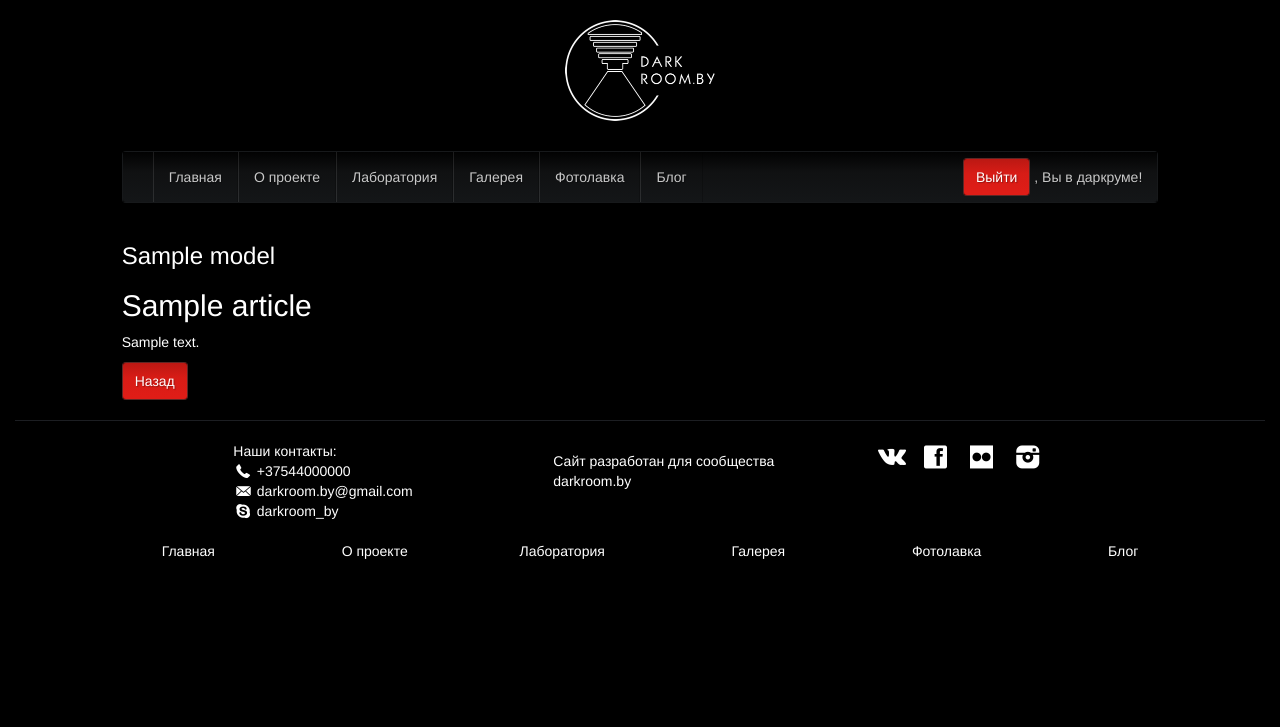
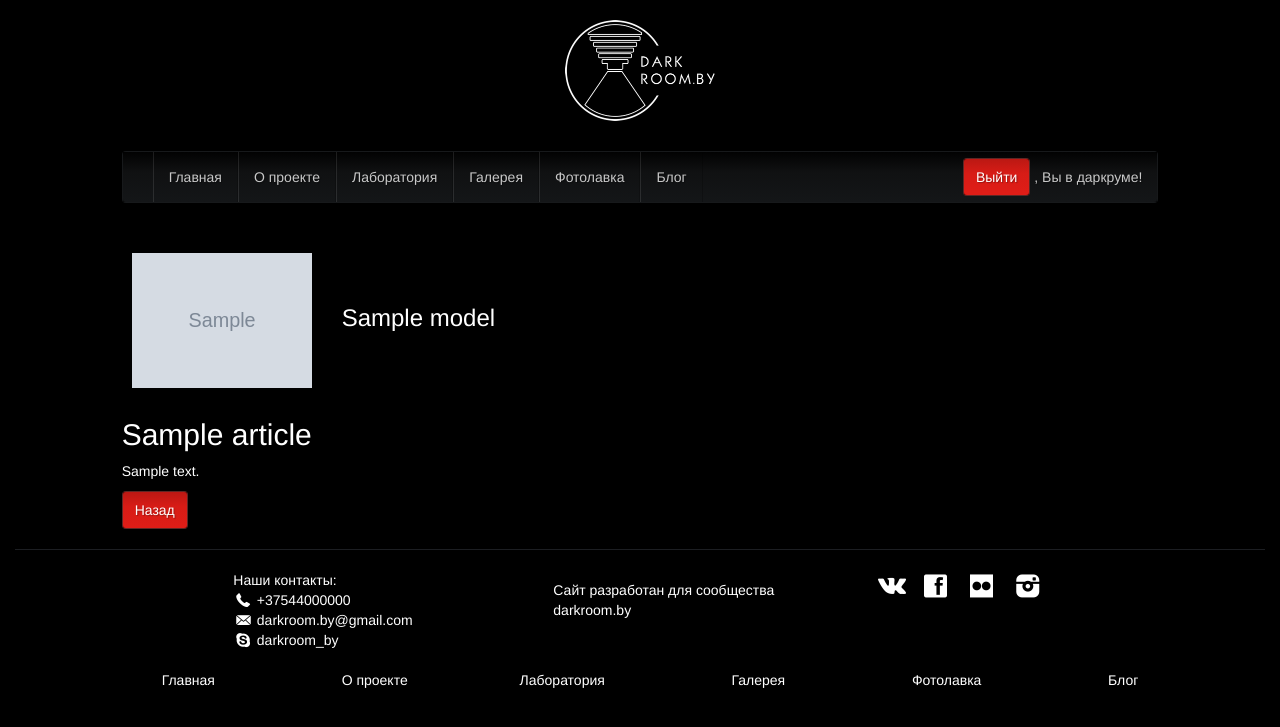
Before and after one commit to griboedovvladimir/diplom_yii_site, a Yii app: template views/site/blog.php in a window 1280 px wide. Shown: the top 727 px of the page. Run offline with PHP 8.4 and a stand-in for Yii, Linux system fonts and the light colour scheme; the template is opened without the code that fills it: most values are stand-ins (such as "Sample title", 1, 10 or a date in 2020); grey boxes marked "Sample" are stand-in pictures; data that the repository does not hold is empty; some libraries are stand-ins or nearby versions.

Commit message:
Two days before Z-day

```diff
--- a/controllers/SiteController.php
+++ b/controllers/SiteController.php
@@ -213,7 +213,9 @@
 
     public function actionProfile()
     {
-        return $this->render('profile',['model'=>$model]);
+        $get=Yii::$app->request->get('id');
+        $user = Users::findOne($get);
+        return $this->render('profile',['user'=>$user ]);
     }
 
     public function actionBlog()
--- a/views/layouts/main.php
+++ b/views/layouts/main.php
@@ -65,9 +65,11 @@
                         <p class="navbar-text navbar-right">
                             <?
                             if (Yii::$app->user->identity->username){
-                                $goToProfile= Yii::$app->user->identity->username;
-
-                            echo "&nbsp".Yii::$app->user->identity->username.", Вы в даркруме!";}
+                                $userid= Yii::$app->user->identity->users_id;
+                                $username=Yii::$app->user->identity->username;
+                                $goToProfile=Yii::$app->getUrlManager()->createUrl('profile');
+                                $linkToProfile="<a style='text-decoration: underline' href='$goToProfile'>$username</a>";
+                            echo "&nbsp".$linkToProfile.", Вы в даркруме!";}
                             else {echo "&nbsp Пока что Ваш статуст \"Гость\"";}
                             ?>
                         </p>
--- a/views/site/blog.php
+++ b/views/site/blog.php
@@ -13,11 +13,13 @@
 
     <div class="row blogpage">
     <div class="col-md-1"></div>
-    <div class="col-md-6 blogback">
+    <div class="col-md-8 blogback">
 
 <?php
 foreach ($models as $mod) {
-    echo "<a href=".Yii::$app->getUrlManager()->createUrl('blog')."/".$mod->blog_id."><h3>".$mod->title."</h3></a>";
+    $img="<img class='blogimg' src='/".$mod->blog_image."'>";
+    $title="<div class='blogtitle'>$mod->title</div>";
+    echo "<a href=".Yii::$app->getUrlManager()->createUrl('blog')."/".$mod->blog_id."><h3>".$img.$title."</h3></a>";
 }
 $get=Yii::$app->request->get('id');
 
--- a/web/css/style.css
+++ b/web/css/style.css
@@ -558,6 +558,17 @@
 .blogback{
     background-color: rgba(0,0,0,0.3);
 }
+.blogimg{
+    display: inline-block;
+    max-width: 200px;
+    padding: 10px;
+}
+.blogtitle{
+    display: inline-block;
+    max-width: 50%;
+    align-content: center;
+    padding-left: 20px;
+}
 /* хром, сафари */
 body::-webkit-scrollbar { width: 0; }
 
--- a/web/js/script.js
+++ b/web/js/script.js
@@ -137,6 +137,9 @@
     $('#authorization').click(function() {
         $("#myModalBox").modal('show');
     });
+    $('#profilebtn').click(function() {
+        $("#myModalBox").modal('show');
+    });
     $(function () {
         // инициализировать все элементы на страницы, имеющих атрибут data-toggle="tooltip", как компоненты tooltip
         $('[data-toggle="tooltip"]').tooltip()
```
Also changed, not shown: views/site/profile.php (+8 -9 lines).
